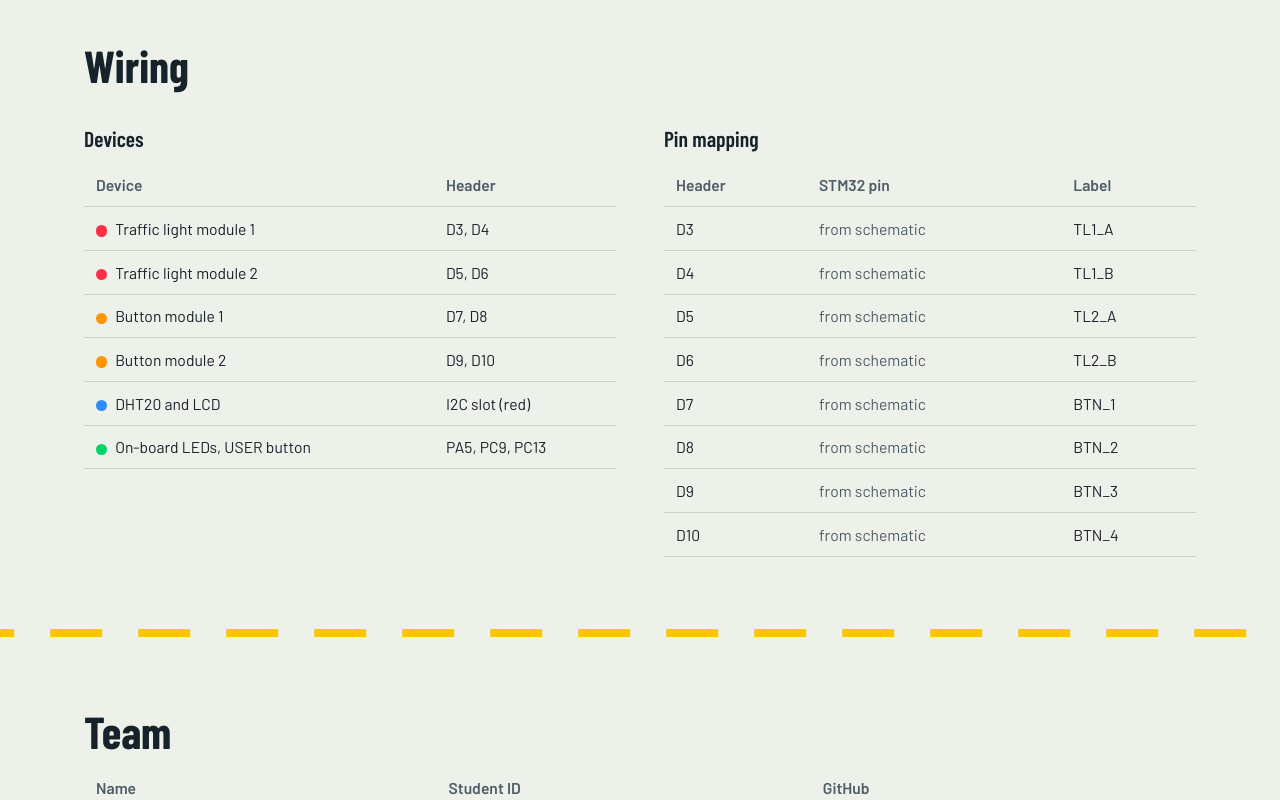
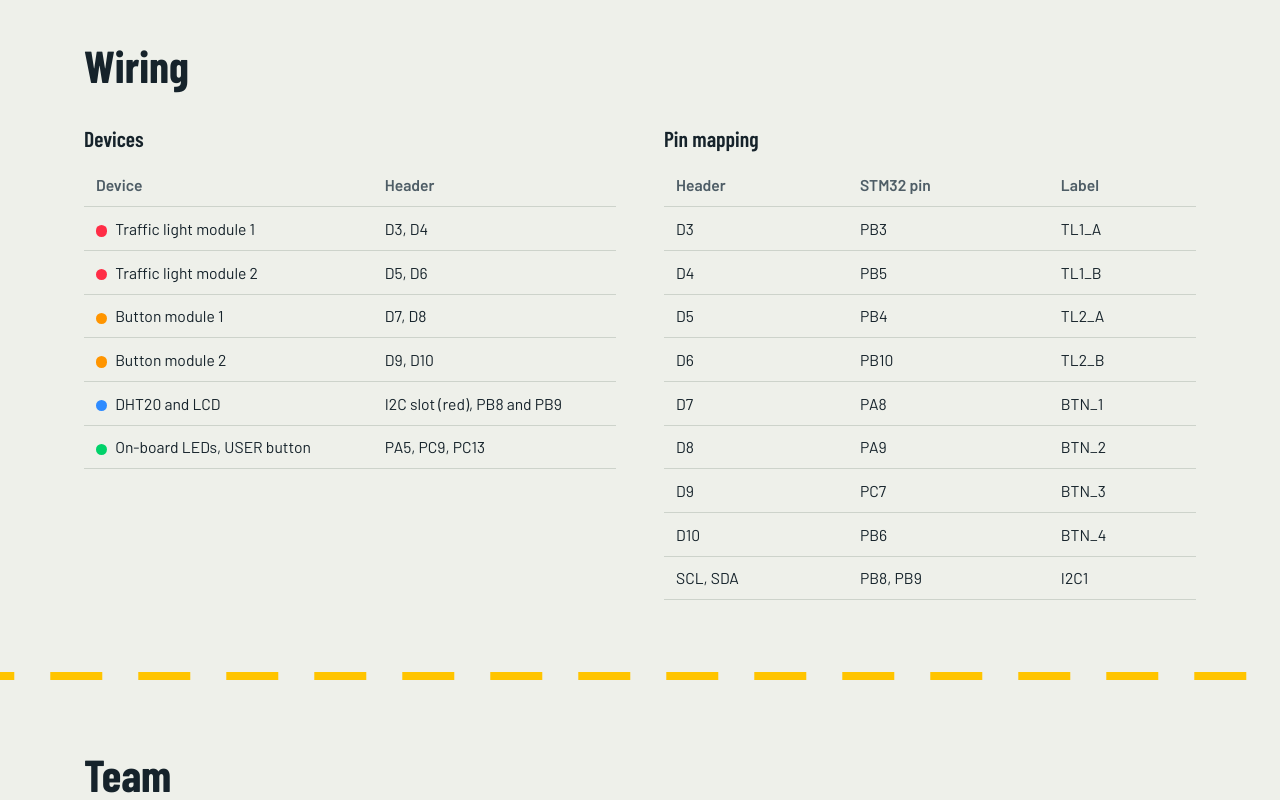
Before and after one commit to tapstoptap/MCU-MPU-Project, a plain HTML site: page docs/index.html in a window 1280 px wide. Shown: the part 2821-3621 px from the top of the page. Drawn offline with nearby package versions, Linux system fonts and the light colour scheme; a web font is replaced by a local one.

Commit message:
docs: fill pin mapping from board schematics

```diff
--- a/docs/index.html
+++ b/docs/index.html
@@ -240,7 +240,7 @@ T1:05 T2:03</pre></div>
   <h2>How it is built</h2>
   <p class="intro">The firmware is built bottom-up, one layer at a time, and each layer is tested before the next one is added. Only the module layer touches the HAL.</p>
   <div class="stack reveal">
-    <div class="layer"><span class="n">1</span><div><h3>Hardware</h3><p>STM32F103RB, two light modules on D3–D6, four buttons on D7–D10, DHT20 and LCD on I2C1, TIM2 tick every 10 ms.</p></div></div>
+    <div class="layer"><span class="n">1</span><div><h3>Hardware</h3><p>STM32F103RB, light modules on PB3, PB5, PB4, PB10, buttons on PA8, PA9, PC7, PB6, DHT20 and LCD on I2C1 (PB8, PB9), TIM2 tick every 10 ms.</p></div></div>
     <div class="layer"><span class="n">2</span><div><h3>O(1) scheduler</h3><p>Delta-sorted task list so <code>SCH_Update</code> only checks the head task. Supports periodic and one-shot tasks.</p><div class="ticks" id="ticks" aria-hidden="true"></div></div></div>
     <div class="layer"><span class="n">3</span><div><h3>Supporting modules</h3><p>Software timer, debounced buttons, traffic light driver, DHT20 and LCD drivers, each as a <code>.h/.c</code> pair.</p></div></div>
     <div class="layer"><span class="n">4</span><div><h3>State machines</h3><p><code>fsm_automatic</code>, <code>fsm_manual</code>, <code>fsm_tuning</code> and a mode switcher, running as scheduler tasks with no direct hardware access.</p></div></div>
@@ -275,7 +275,7 @@ T1:05 T2:03</pre></div>
           <tr><td><span class="swatch" style="background:var(--red)"></span>Traffic light module 2</td><td>D5, D6</td></tr>
           <tr><td><span class="swatch" style="background:var(--amber)"></span>Button module 1</td><td>D7, D8</td></tr>
           <tr><td><span class="swatch" style="background:var(--amber)"></span>Button module 2</td><td>D9, D10</td></tr>
-          <tr><td><span class="swatch" style="background:var(--blue)"></span>DHT20 and LCD</td><td>I2C slot (red)</td></tr>
+          <tr><td><span class="swatch" style="background:var(--blue)"></span>DHT20 and LCD</td><td>I2C slot (red), PB8 and PB9</td></tr>
           <tr><td><span class="swatch" style="background:var(--green)"></span>On-board LEDs, USER button</td><td>PA5, PC9, PC13</td></tr>
         </tbody>
       </table>
@@ -285,14 +285,15 @@ T1:05 T2:03</pre></div>
         <caption>Pin mapping</caption>
         <thead><tr><th>Header</th><th>STM32 pin</th><th>Label</th></tr></thead>
         <tbody>
-          <tr><td>D3</td><td class="tbd">from schematic</td><td>TL1_A</td></tr>
-          <tr><td>D4</td><td class="tbd">from schematic</td><td>TL1_B</td></tr>
-          <tr><td>D5</td><td class="tbd">from schematic</td><td>TL2_A</td></tr>
-          <tr><td>D6</td><td class="tbd">from schematic</td><td>TL2_B</td></tr>
-          <tr><td>D7</td><td class="tbd">from schematic</td><td>BTN_1</td></tr>
-          <tr><td>D8</td><td class="tbd">from schematic</td><td>BTN_2</td></tr>
-          <tr><td>D9</td><td class="tbd">from schematic</td><td>BTN_3</td></tr>
-          <tr><td>D10</td><td class="tbd">from schematic</td><td>BTN_4</td></tr>
+          <tr><td>D3</td><td>PB3</td><td>TL1_A</td></tr>
+          <tr><td>D4</td><td>PB5</td><td>TL1_B</td></tr>
+          <tr><td>D5</td><td>PB4</td><td>TL2_A</td></tr>
+          <tr><td>D6</td><td>PB10</td><td>TL2_B</td></tr>
+          <tr><td>D7</td><td>PA8</td><td>BTN_1</td></tr>
+          <tr><td>D8</td><td>PA9</td><td>BTN_2</td></tr>
+          <tr><td>D9</td><td>PC7</td><td>BTN_3</td></tr>
+          <tr><td>D10</td><td>PB6</td><td>BTN_4</td></tr>
+          <tr><td>SCL, SDA</td><td>PB8, PB9</td><td>I2C1</td></tr>
         </tbody>
       </table>
     </div>
```
Also changed, not shown: 1 other file.
